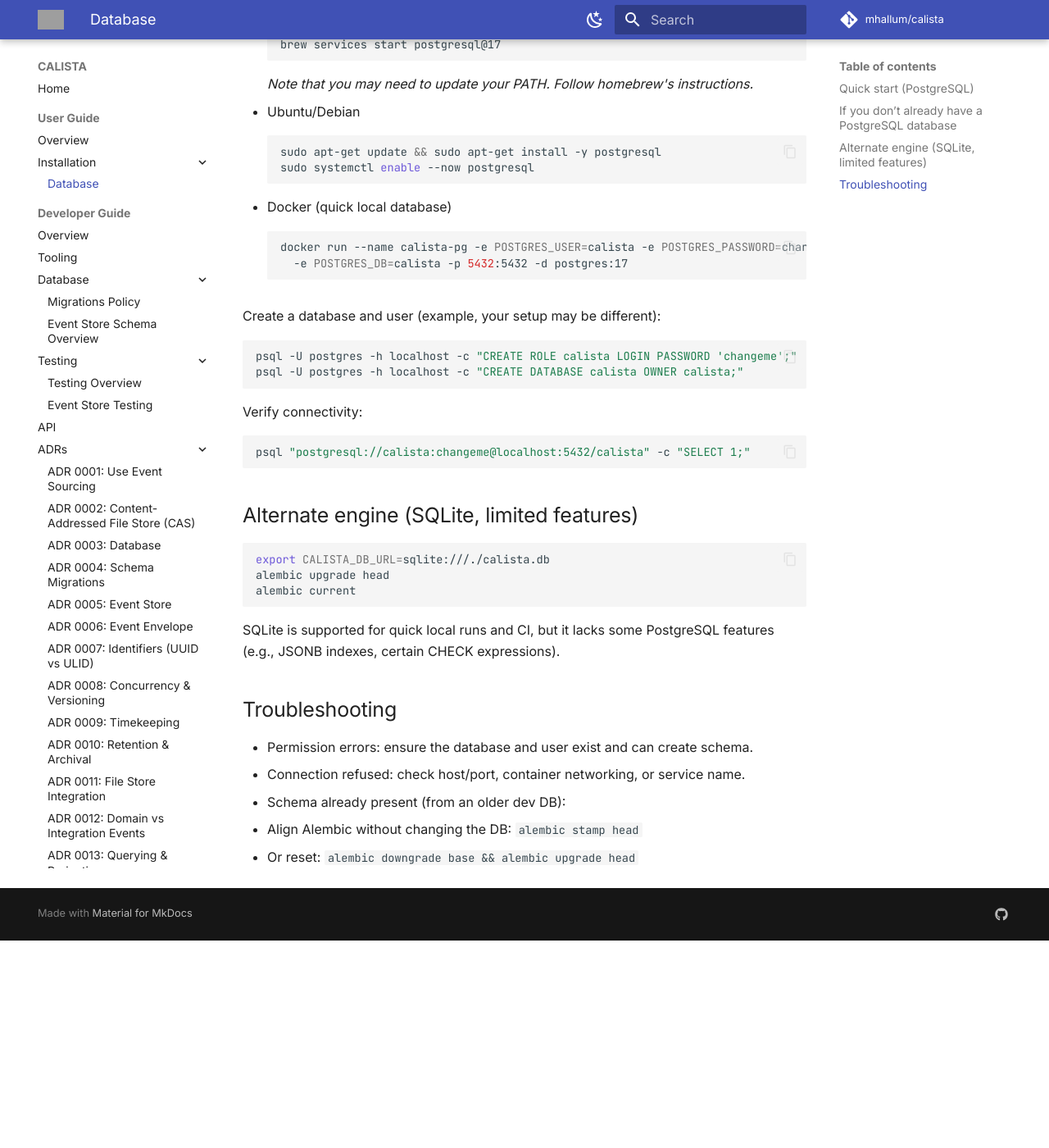
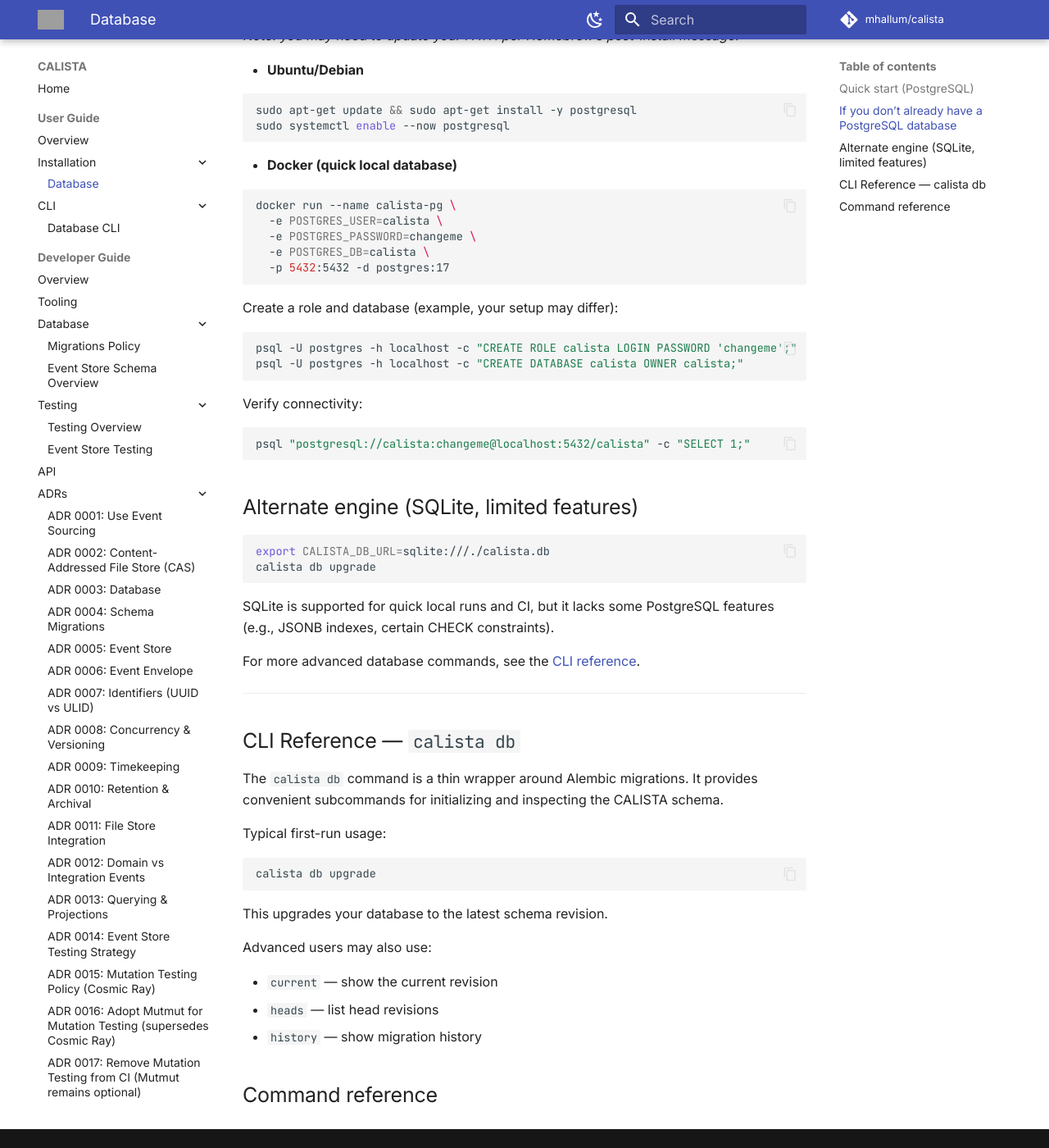
Before and after one commit to mhallum/calista, an MkDocs documentation site: the page built from docs/user/install/database.md, in a window 1280 px wide and 1400 px high, scrolled down 897 px. Shown: the whole window at 82% size. Built offline with MkDocs 1.6.1 and Material for MkDocs 9.7.7, drawn with Linux system fonts in a browser that asks for light colours; comment, search, counter and statistics services are not loaded; before the commit the page ends 2044 px from its top, so only the background shows below that; some of the changed text lies outside the part shown; grey boxes are pictures that could not be loaded.

Commit message:
docs(user): add CLI reference documentation

````diff
--- a/docs/user/install/database.md
+++ b/docs/user/install/database.md
@@ -1,49 +1,62 @@
 # Database Setup
-
-> Note: In source installs, run `alembic upgrade head`. A packaged `calista-db upgrade`
-> command will be provided in the next release.
 
 CALISTA uses **PostgreSQL** by default.
 
 ## Quick start (PostgreSQL)
 
 1. Point CALISTA at your database:
-   ```bash
-   export CALISTA_DB_URL=postgresql+psycopg://calista:changeme@localhost:5432/calista
-   ```
-   _Optional (omit the password if your system supplies it via `~/.pgpass` or a Postgres service):_
-   ```bash
-   export CALISTA_DB_URL=postgresql+psycopg://calista@localhost:5432/calista
-   ```
+
+    ```bash
+    export CALISTA_DB_URL=postgresql+psycopg://calista:changeme@localhost:5432/calista
+    ```
+
+    _Optional (omit the password if your system supplies it via `~/.pgpass` or a Postgres service):_
+
+    ```bash
+    export CALISTA_DB_URL=postgresql+psycopg://calista@localhost:5432/calista
+    ```
+
 2. Initialize the schema:
-   ```bash
-   alembic upgrade head
-   ```
-3. Check status:
-   ```bash
-   alembic current
-   ```
+
+    ```bash
+    calista db upgrade
+    ```
+
+3. (Optional) Verify the current revision:
+
+    ```bash
+    calista db current
+    ```
 
 ## If you don’t already have a PostgreSQL database
 
-- macOS (Homebrew)
-  ```bash
-  brew install postgresql@17
-  brew services start postgresql@17
-  ```
-  _Note that you may need to update your PATH. Follow homebrew's instructions._
-- Ubuntu/Debian
-  ```bash
-  sudo apt-get update && sudo apt-get install -y postgresql
-  sudo systemctl enable --now postgresql
-  ```
-- Docker (quick local database)
-  ```bash
-  docker run --name calista-pg -e POSTGRES_USER=calista -e POSTGRES_PASSWORD=changeme \
-    -e POSTGRES_DB=calista -p 5432:5432 -d postgres:17
-  ```
+- **macOS (Homebrew)**
 
-Create a database and user (example, your setup may be different):
+   ```bash
+   brew install postgresql@17
+   brew services start postgresql@17
+   ```
+
+   _Note: you may need to update your PATH per Homebrew’s post-install message._
+
+- **Ubuntu/Debian**
+
+   ```bash
+   sudo apt-get update && sudo apt-get install -y postgresql
+   sudo systemctl enable --now postgresql
+   ```
+
+- **Docker (quick local database)**
+
+   ```bash
+   docker run --name calista-pg \
+     -e POSTGRES_USER=calista \
+     -e POSTGRES_PASSWORD=changeme \
+     -e POSTGRES_DB=calista \
+     -p 5432:5432 -d postgres:17
+   ```
+
+Create a role and database (example, your setup may differ):
 
 ```bash
 psql -U postgres -h localhost -c "CREATE ROLE calista LOGIN PASSWORD 'changeme';"
@@ -60,16 +73,32 @@ psql "postgresql://calista:changeme@localhost:5432/calista" -c "SELECT 1;"
 
 ```bash
 export CALISTA_DB_URL=sqlite:///./calista.db
-alembic upgrade head
-alembic current
+calista db upgrade
 ```
 
-SQLite is supported for quick local runs and CI, but it lacks some PostgreSQL features (e.g., JSONB indexes, certain CHECK expressions).
+SQLite is supported for quick local runs and CI, but it lacks some PostgreSQL features (e.g., JSONB indexes, certain CHECK constraints).
 
-## Troubleshooting
+For more advanced database commands, see the [CLI reference](../cli/db.md).
 
-- Permission errors: ensure the database and user exist and can create schema.
-- Connection refused: check host/port, container networking, or service name.
-- Schema already present (from an older dev DB):
-  - Align Alembic without changing the DB: `alembic stamp head`
-  - Or reset: `alembic downgrade base && alembic upgrade head`
+---
+
+## CLI Reference — `calista db`
+
+The `calista db` command is a thin wrapper around Alembic migrations.
+It provides convenient subcommands for initializing and inspecting the CALISTA schema.
+
+Typical first-run usage:
+
+```bash
+calista db upgrade
+```
+
+This upgrades your database to the latest schema revision.
+
+Advanced users may also use:
+
+- `current` — show the current revision
+- `heads` — list head revisions
+- `history` — show migration history
+
+## Command reference
--- a/mkdocs.yml
+++ b/mkdocs.yml
@@ -58,6 +58,8 @@ markdown_extensions:
   - pymdownx.highlight
   - pymdownx.tasklist:
       custom_checkbox: true
+  - attr_list
+  - mkdocs-click
 
 extra:
   social:
@@ -70,7 +72,8 @@ nav:
       - Overview: user/index.md
       - Installation:
           - Database: user/install/database.md
-        # - Configuration: user/configuration.md
+      - CLI:
+          - Database CLI: user/cli/db.md
   - Developer Guide:
       - Overview: dev/index.md
       - Tooling: dev/tooling.md
````
Also changed, not shown: docs/user/cli/db.md (added, +10 -0 lines), 1 other file.
